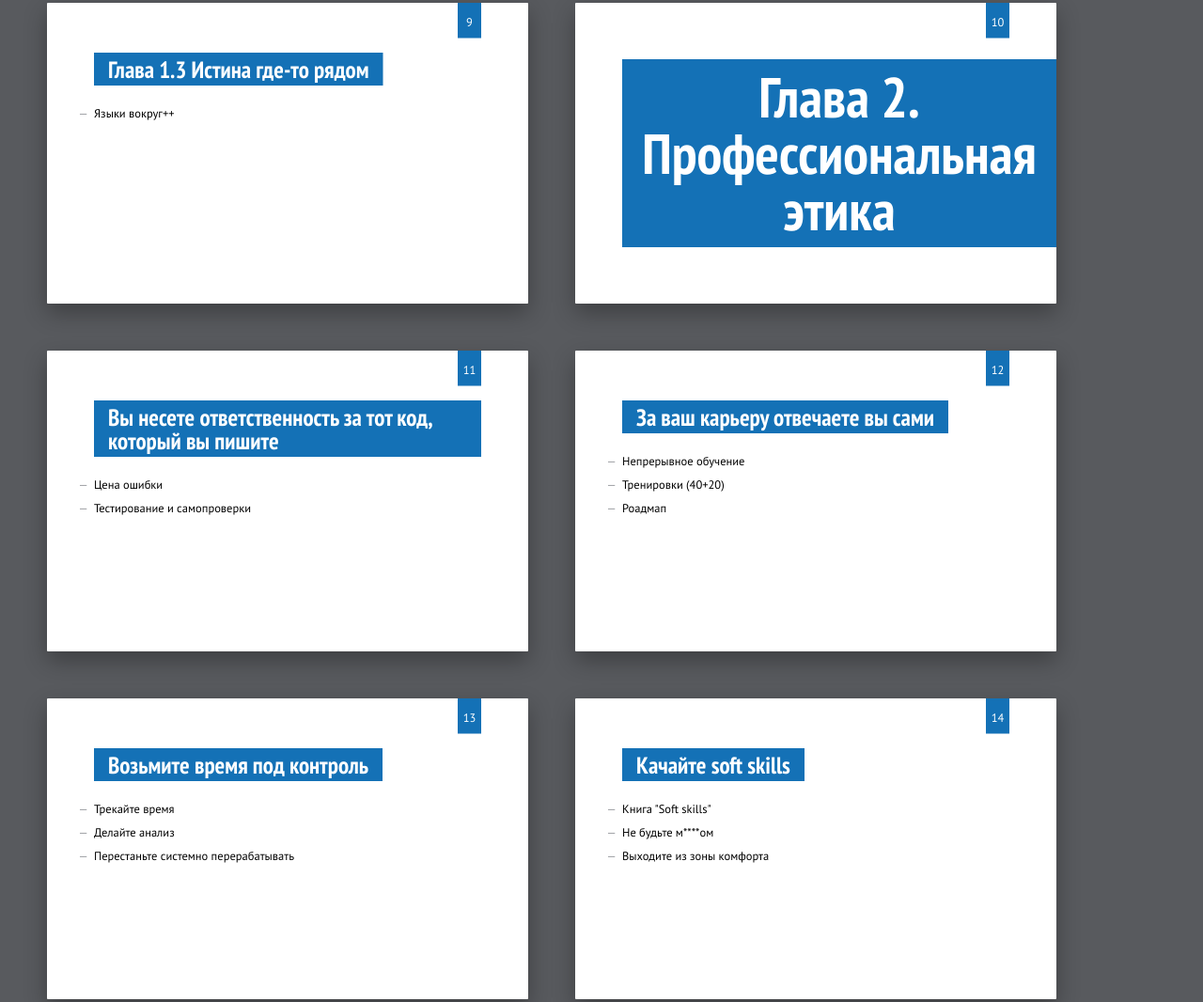
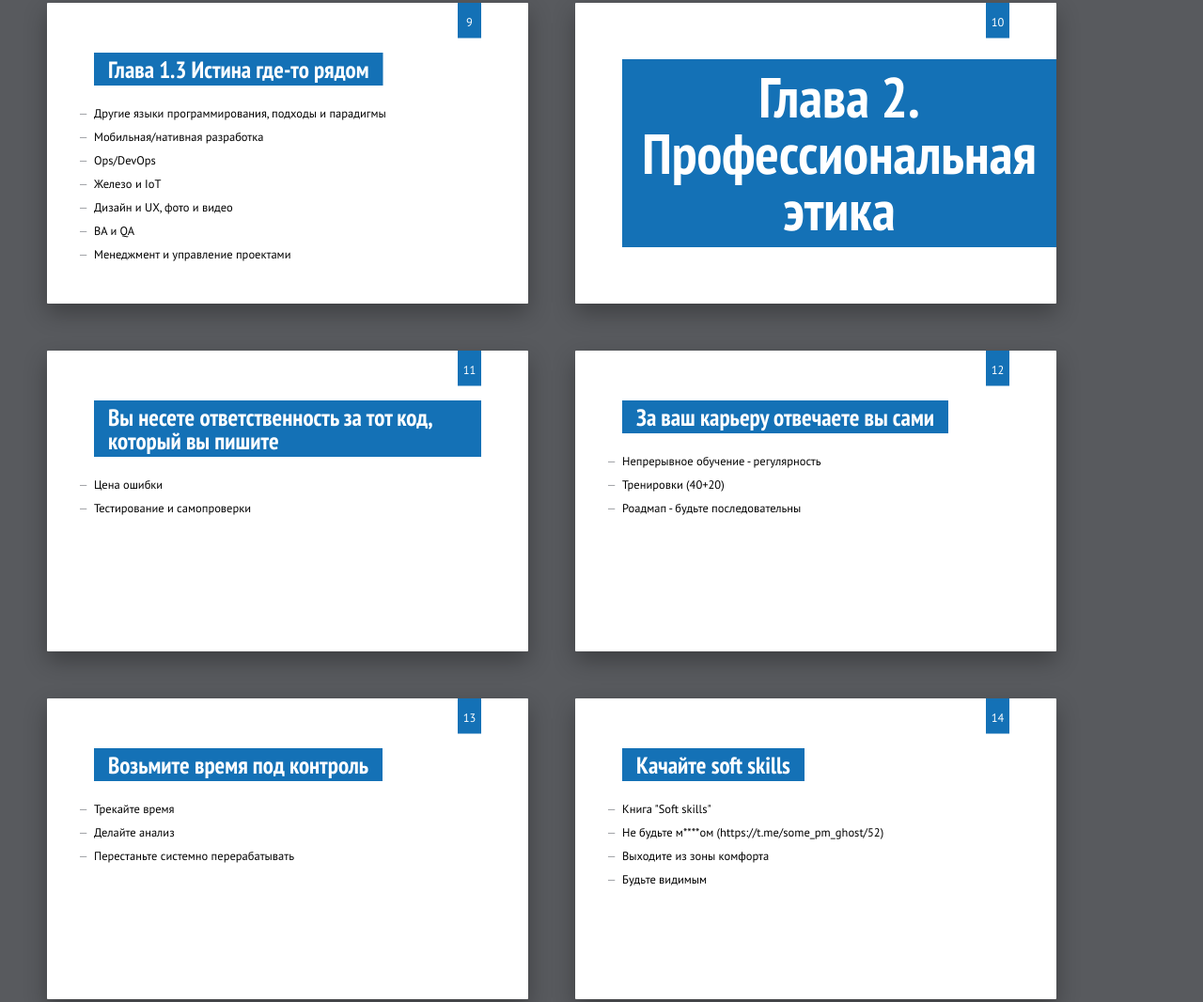
Before and after one commit to neesoglasnaja/MinskCSS-4, a website: page src/index.jade in a window 1280 px wide. Shown: the part 1621-2687 px from the top of the page at 94% size. Drawn offline with nearby package versions, Linux system fonts and the light colour scheme; files that its build step writes are made by us from their sources; files whose address does not match are found by name.

Commit message:
Fix basic data

```diff
--- a/src/index.jade
+++ b/src/index.jade
@@ -33,6 +33,7 @@ html(lang='ru')
         img.logo(src="pictures/css-minsk-js.svg")
       +cover('pictures/about-cover.jpg')
     +slide({header: "Есть верстальщики-новички?", classes: "label-header"})
+      +cover('pictures/deadline.jpg')
     +slide({header: "Мир розовых пони", classes: "label-header"})
     +slide({header: "Мир самонадеянных интровертов", classes: "label-header"})
     +slide({header: "Глава 1. Тыжпрограммист", shout: true, classes: "label-header"})
@@ -42,7 +43,13 @@ html(lang='ru')
       p https://habrahabr.ru/company/netologyru/blog/328426/
     +slide({header: "Глава 1.3 Истина где-то рядом", classes: "label-header"})
       ul
-        li Языки вокруг++
+        li Другие языки программирования, подходы и парадигмы
+        li Мобильная/нативная разработка
+        li Ops/DevOps
+        li Железо и IoT
+        li Дизайн и UX, фото и видео
+        li BA и QA
+        li Менеджмент и управление проектами
     +slide({header: "Глава 2. Профессиональная этика", shout: true, classes: "label-header"})
     +slide({header: "Вы несете ответственность за тот код, который вы пишите", classes: "label-header"})
       ul
@@ -50,9 +57,9 @@ html(lang='ru')
         li Тестирование и самопроверки
     +slide({header: "За ваш карьеру отвечаете вы сами", classes: "label-header"})
       ul
-        li Непрерывное обучение
+        li Непрерывное обучение - регулярность
         li Тренировки (40+20)
-        li Роадмап
+        li Роадмап - будьте последовательны
     +slide({header: "Возьмите время под контроль", classes: "label-header"})
       ul
         li Трекайте время
@@ -61,18 +68,20 @@ html(lang='ru')
     +slide({header: "Качайте soft skills", classes: "label-header"})
       ul
         li Книга "Soft skills"
-        li Не будьте м****ом
+        li Не будьте м****ом (https://t.me/some_pm_ghost/52)
         li Выходите из зоны комфорта
+        li Будьте видимым
     +slide({header: "Глава 3. Здоровье и все остальное", classes: "label-header"})
       ul
         li Займитесь своим здоровьем
         li Будьте активным
         li Ищите вдохновение
-        li Уделяйте время хобби
+        li Уделяйте время своим хобби
         li Общайтесь с людьми и смотрите на мир
     +slide({header: "Ссылки на тему", classes: "label-header"})
       ul
         li https://wsd.events/2017/11/04/pres/youth-front/
+        li https://bespoyasov.ru/front-not-pain/#preface
     +slide({name: 'theend', header: "Вопросы?", shout: true, classes: 'cover label-header'})
       p.end-link
         a.bigger(href="http://bit.ly/MinskCSS-ETA" target="_blank") bit.ly/MinskCSS-ETA
```
Also changed, not shown: index.html, pictures/deadline.jpg (added).
